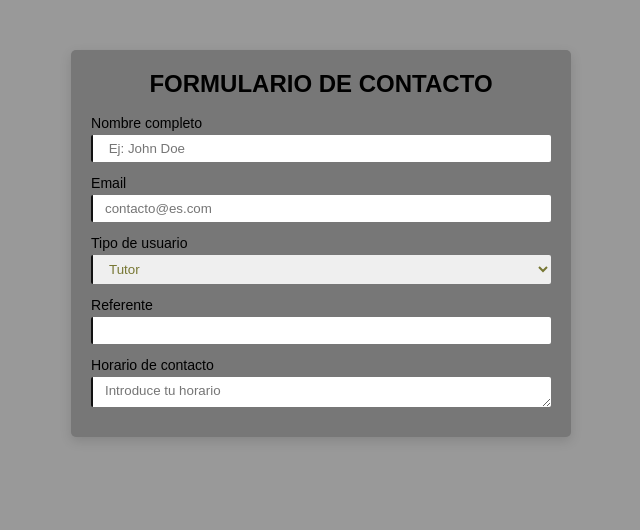
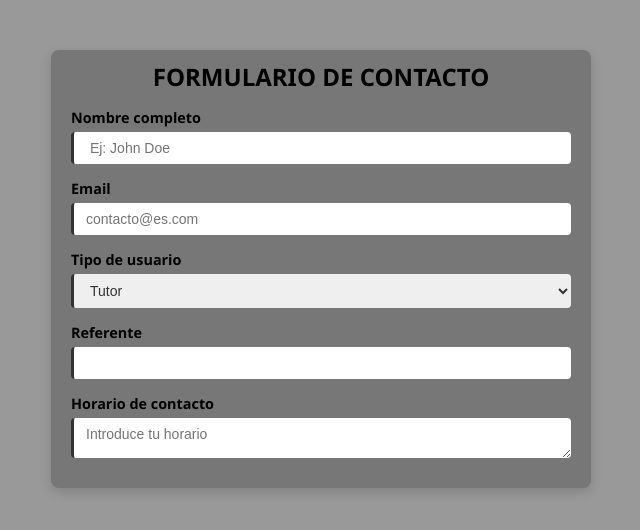
Before and after one commit to Jtech714/html_avanzado, a plain HTML site: page labels/index.html in a window 1280 px wide. Shown: the whole page, without its empty margins (319-959 px from the left). Drawn offline with Linux system fonts and the light colour scheme.

Commit message:
Fieldset y legend

```diff
--- /dev/null
+++ b/fieldset y legend/fieldset.css
@@ -0,0 +1,36 @@
+body {
+    background-color: rgba(153,153,153,1);
+    margin: 0;
+    font-family: sans-serif;
+}
+.form_input {
+    margin-bottom: 10px;
+    width: 100%;
+}
+form {
+    background-color: rgba(119,119,119,1);
+    padding: 20px;
+    width: 400px;
+    margin: .5em auto;
+    box-shadow: 0 4px 12px rgba(0,0,0,0.15);
+    border-radius: 8px;
+}
+input {
+    width: 100%;
+    box-sizing: border-box;
+    padding: 8px 12px;
+    border: none;
+    border-left: 3px solid #333;
+    border-radius: 4px;
+    margin-top: 5px;
+    color: #333;
+    font-size: 14px;
+    font-family: sans-serif;
+}
+fieldset {
+    margin: 20px;
+    border: none ;
+    border-left: 2px solid #333;
+    border-top: 2px solid #333;
+    border-radius: 2px;
+}
--- a/labels/style.css
+++ b/labels/style.css
@@ -1,51 +1,49 @@
 body {
-    background-color: #999f;
+    background-color: rgba(153,153,153,1);
     margin: 0;
+    font-family: "Segoe UI", Tahoma, Geneva, Verdana, sans-serif;
 }
+
 h2 {
     text-align: center;
-    font-family: sans-serif;
-    margin: 0;
-    margin-bottom: 10px;
+    margin: 0 0 15px;
     text-transform: uppercase;
 }
-form{
-    background-color: #777f;
-    padding: 20px 0;
+
+form {
+    background-color: rgba(119,119,119,1);
+    padding: 10px 20px;
     width: 500px;
-    margin: auto;
-    box-shadow: 0px 4px 12px #0002;
-    margin-top: 50px;
-    border-radius: 5px;
+    margin: 50px auto;
+    box-shadow: 0 4px 12px rgba(0,0,0,0.15);
+    border-radius: 8px;
 }
+
 .form_input {
-    padding: 6px 20px;
+    margin-bottom: 15px;
 }
+
 input, textarea, select {
     width: 100%;
     box-sizing: border-box;
-    padding: 6px 12px;
+    padding: 8px 12px;
     border: none;
-    border-left: 2px solid #111f;
-    border-radius: 2px;
-    margin-top: 3px;
-    color: #773f;
+    border-left: 3px solid #333;
+    border-radius: 4px;
+    margin-top: 5px;
+    color: #333;
+    font-size: 14px;
+    font-family: sans-serif;
 }
+
 textarea {
-    margin-top: 3px;
-    min-width: 100%;
-    min-height: 30px;
+    resize: vertical;
+    min-height: 40px;
     max-height: 200px;
-    resize: vertical;
-    font-family: sans-serif;
-    border: none;
-    border-left: 2px solid #111f;
-    box-sizing: border-box;
-    border-radius: 2px;
+}
 
+label {
+    font-size: 0.9em;
+    font-weight: 600;
+    display: block;
 }
-label {
-    font-family: sans-serif;
-    font-size: 0.88em;
-
-}
```
Also changed, not shown: fieldset y legend/fieldset.html (added, +26 -0 lines).
